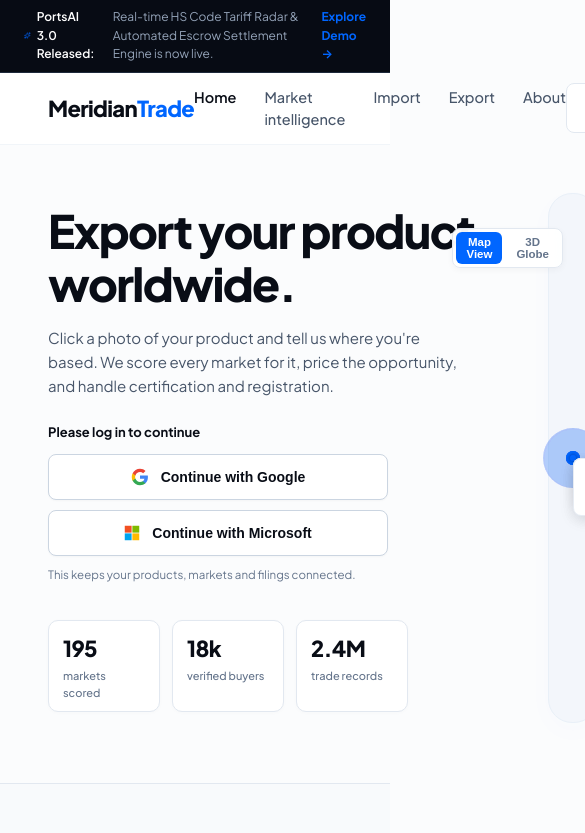
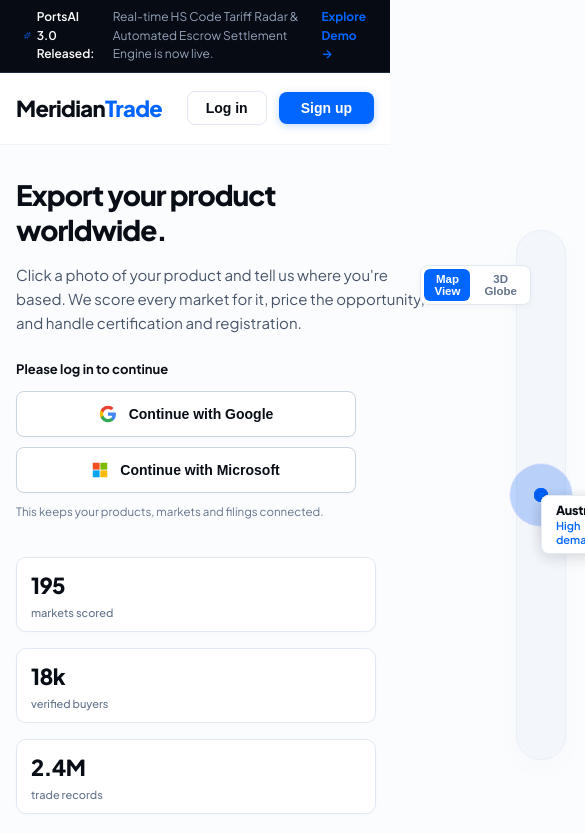
Before and after one commit to korrakiran/ports1, a Next.js app: page / in a window 390 px wide. Shown: the top 833 px of the page, 585 px wide, since content can reach past the window. Built offline with nearby package versions, Linux system fonts and the light colour scheme.

Commit message:
feat: complete mobile optimization for Next.js app routes, landing page, and dashboard layout

```diff
--- a/app/globals.css
+++ b/app/globals.css
@@ -238,3 +238,200 @@
   transform-origin: center center;
   animation: mapPing 2.2s cubic-bezier(0, 0.2, 0.8, 1) infinite;
 }
+
+/* ========================================== */
+/* Mobile Responsiveness & Utility Classes   */
+/* ========================================== */
+
+.desktop-only {
+  display: flex;
+}
+.mobile-only {
+  display: none !important;
+}
+
+.view-container {
+  padding: 24px;
+  display: flex;
+  flex-direction: column;
+  gap: 24px;
+}
+
+.grid-4 {
+  display: grid;
+  grid-template-columns: repeat(4, 1fr);
+  gap: 18px;
+}
+
+.grid-3 {
+  display: grid;
+  grid-template-columns: repeat(3, 1fr);
+  gap: 18px;
+}
+
+.grid-2 {
+  display: grid;
+  grid-template-columns: repeat(2, 1fr);
+  gap: 18px;
+}
+
+.grid-main-side {
+  display: grid;
+  grid-template-columns: 2fr 1fr;
+  gap: 24px;
+}
+
+.hero-banner {
+  display: flex;
+  align-items: center;
+  justify-content: space-between;
+  gap: 16px;
+}
+
+.table-responsive {
+  width: 100%;
+  overflow-x: auto;
+  -webkit-overflow-scrolling: touch;
+}
+
+.mobile-sidebar-overlay {
+  position: fixed;
+  top: 0;
+  left: 0;
+  right: 0;
+  bottom: 0;
+  background-color: rgba(15, 23, 42, 0.6);
+  backdrop-filter: blur(4px);
+  z-index: 99;
+}
+
+.mobile-bottom-nav {
+  display: none;
+}
+
+@media (max-width: 1024px) {
+  .grid-4 {
+    grid-template-columns: repeat(2, 1fr);
+  }
+  .grid-3 {
+    grid-template-columns: repeat(2, 1fr);
+  }
+  .grid-main-side {
+    grid-template-columns: 1fr;
+  }
+}
+
+@media (max-width: 768px) {
+  .sidebar-container {
+    position: fixed !important;
+    top: 0 !important;
+    left: 0 !important;
+    bottom: 0 !important;
+    height: 100vh !important;
+    z-index: 100 !important;
+    transform: translateX(-100%);
+    box-shadow: 4px 0 24px rgba(0, 0, 0, 0.5);
+  }
+  .sidebar-container.mobile-open {
+    transform: translateX(0);
+  }
+
+  .desktop-only {
+    display: none !important;
+  }
+  .mobile-only {
+    display: flex !important;
+  }
+
+  .view-container {
+    padding: 14px;
+    gap: 16px;
+    padding-bottom: 80px;
+  }
+
+  .grid-4, .grid-3, .grid-2 {
+    grid-template-columns: 1fr;
+    gap: 14px;
+  }
+
+  .hero-banner {
+    flex-direction: column;
+    align-items: flex-start;
+    padding: 18px !important;
+  }
+
+  .hero-banner-buttons {
+    flex-direction: column;
+    width: 100%;
+  }
+
+  .hero-banner-buttons button {
+    width: 100%;
+    justify-content: center;
+  }
+
+  .mobile-bottom-nav {
+    display: flex;
+    position: fixed;
+    bottom: 0;
+    left: 0;
+    right: 0;
+    height: 64px;
+    background-color: #0b0f19;
+    border-top: 1px solid #1e293b;
+    z-index: 80;
+    justify-content: space-around;
+    align-items: center;
+    padding: 0 4px;
+  }
+
+  .mobile-nav-item {
+    display: flex;
+    flex-direction: column;
+    align-items: center;
+    justify-content: center;
+    gap: 3px;
+    background: none;
+    border: none;
+    color: #94a3b8;
+    font-size: 10px;
+    font-weight: 600;
+    cursor: pointer;
+    padding: 6px;
+    flex: 1;
+  }
+
+  .mobile-nav-item.active {
+    color: #0066FF;
+  }
+
+  /* Force all inline hardcoded multi-column grids in LandingPage & Components to 1 column on mobile */
+  div[style*="gridTemplateColumns"],
+  div[style*="grid-template-columns"] {
+    grid-template-columns: 1fr !important;
+    gap: 16px !important;
+  }
+
+  /* Responsive padding for landing page sections */
+  section {
+    padding-left: 16px !important;
+    padding-right: 16px !important;
+    padding-top: 32px !important;
+    padding-bottom: 32px !important;
+  }
+
+  header {
+    padding-left: 16px !important;
+    padding-right: 16px !important;
+  }
+
+  /* Responsive typography on mobile */
+  h1 {
+    font-size: 28px !important;
+    line-height: 1.25 !important;
+  }
+  h2 {
+    font-size: 22px !important;
+    line-height: 1.3 !important;
+  }
+}
--- a/src/components/ports/LandingPage.jsx
+++ b/src/components/ports/LandingPage.jsx
@@ -270,7 +270,7 @@
         </div>
 
         {/* Navigation Links */}
-        <nav style={{ display: 'flex', gap: '28px', fontSize: '14.5px', fontWeight: 500, color: '#475569' }}>
+        <nav className="desktop-only" style={{ gap: '28px', fontSize: '14.5px', fontWeight: 500, color: '#475569' }}>
           <a href="#hero" style={{ textDecoration: 'none', color: '#090d16', fontWeight: 600 }}>Home</a>
           <a href="#workspace" onClick={() => setActiveTab('intelligence')} style={{ textDecoration: 'none', color: '#475569' }}>Market intelligence</a>
           <a href="#workspace" onClick={() => setActiveTab('import_opp')} style={{ textDecoration: 'none', color: '#475569' }}>Import</a>
```
Also changed, not shown: src/components/ports/AppDashboardLayout.jsx (+41 -3 lines).
